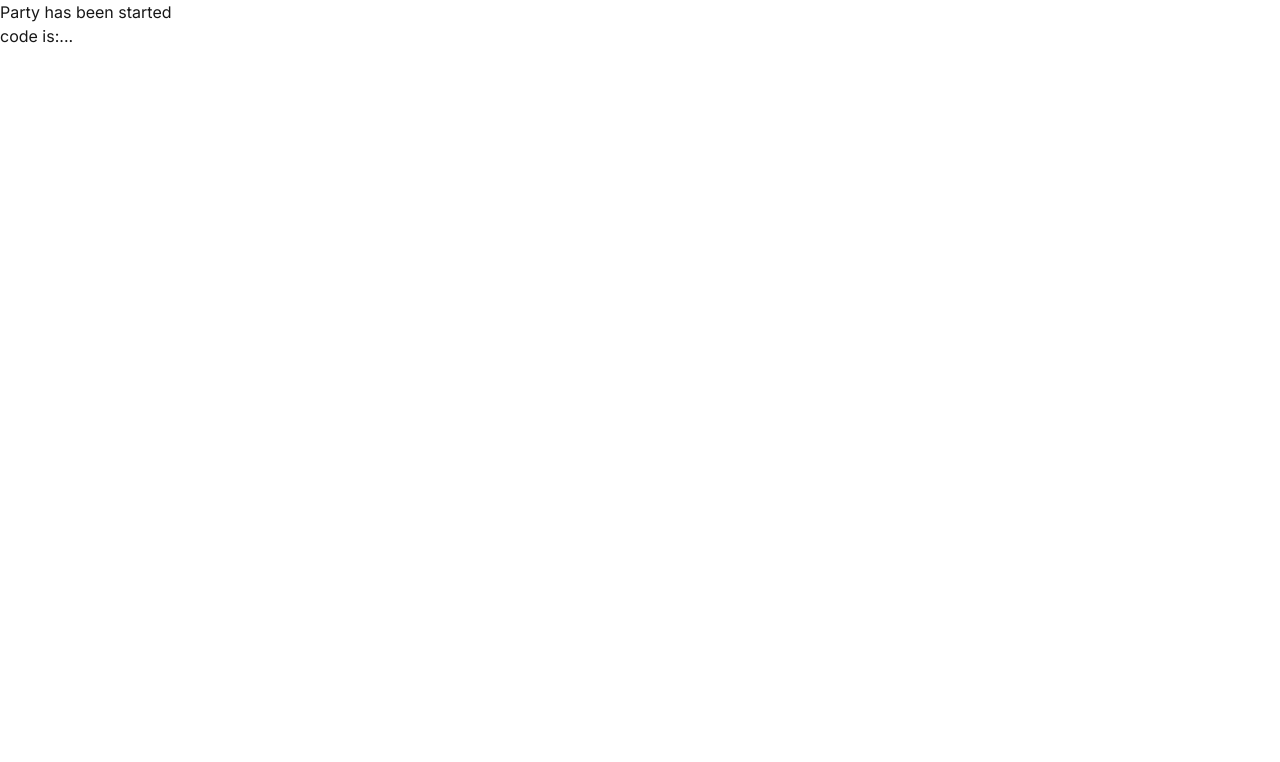
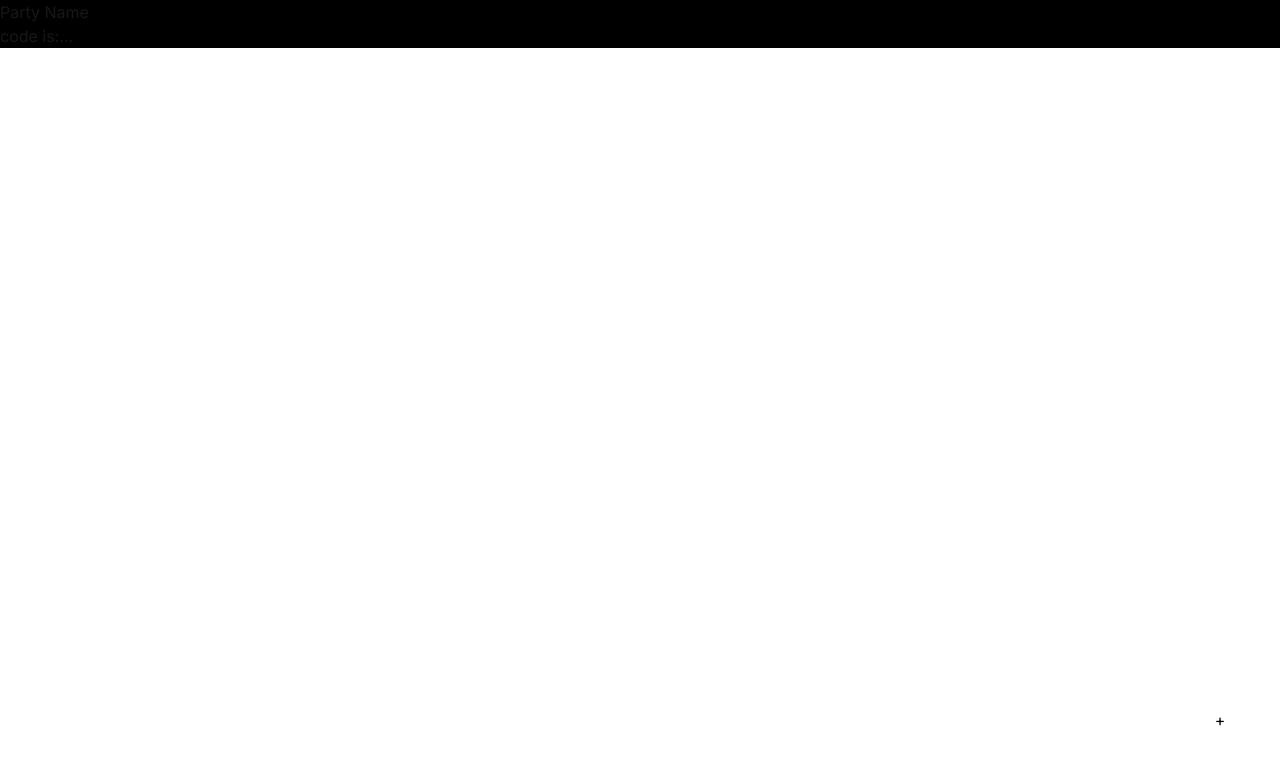
Before and after one commit to Isseymay/auxHelper, a Next.js app: page /start in a window 1280 px wide. Shown: the top 762 px of the page. Built offline with nearby package versions, Linux system fonts and the light colour scheme.

Commit message:
Create song_entry component

```diff
--- /dev/null
+++ b/app/Components/song_entry.tsx
@@ -0,0 +1,48 @@
+"use client"
+
+import { useState } from "react"
+
+export default function SongEntry({song_name="All Star", song_artist="Smash Mouth"}){
+    const [upvoteCount, setUpvoteCount] = useState(0);
+    const [downvoteCount, setDownvoteCount] = useState(0);
+
+    return(
+        <div className="song-container flex w-full h-20 m-6">
+            <div className="song-bg flex rounded-md w-full h-full justify-between bg-purple-900 p-5">
+                <div className="song-stuff flex items-center gap-3">
+                    <div className="img-placeholder h-15 aspect-square align-left bg-green-700 content-center text-center">
+                        buh
+                    </div>
+                    <div className="song-details flex flex-col">
+                        <div className="song-name">
+                            {song_name}
+                        </div>
+                        <div className="artist-name italic">
+                            {song_artist}
+                        </div>
+
+                    </div>
+                </div>
+                <div className="vote-buttons flex border-2 items-center">
+                    <span className="upvote-text">
+                        {upvoteCount}
+                    </span>
+
+                    <button className="upvote-button" onClick={() => setUpvoteCount(upvoteCount + 1)}>
+                        up
+                    </button>
+
+                    <span className="downvote-text">
+                        {downvoteCount}
+                    </span>
+
+                    <button className="downvote-button" onClick={() => setDownvoteCount(downvoteCount + 1)}>
+                        down
+                    </button>
+
+                </div>
+            </div>
+        </div>
+    )
+
+}
--- a/app/start/page.tsx
+++ b/app/start/page.tsx
@@ -1,12 +1,39 @@
+'use client'
+
+import { useState } from "react";
+import SongEntry from "@/app/components/song_entry";
 
 export default function Home() {
+    const [songList, setSongList] = useState([] as number[])
+
+    function handleClick(){
+        setSongList((prev) => [...prev, Date.now()]);
+    }
+
+
   return (
     <div className="page">
-      <main>
-        <div className="Party-header">
-          <h1>Party has been started</h1>
-          <p>code is:<span className="party_code">...</span></p>
+      <main className="start-main">
+        <header className="Party-header sticky top-0 bg-black">
+            <span className="text-info">
+                <h1>Party Name</h1>
+                <p>code is:<span className="party_code">...</span></p>
+            </span>
+
+
+        </header>
+        <div className="start-content w-screen h-screen justify-stretch">
+            <div className="queue-container flex w-full justify-center items-top">
+                <div className="queue-content flex flex-col w-3/5">
+                    {songList.map((id) => (<SongEntry key={id}/>))}
+                </div>
+            </div>
+
+            <button className="rounded-full w-10 h-10 fixed bottom-15 right-10 bg-white text-black hover:bg-gray-400 transition-colors" onClick={handleClick}>
+            +
+            </button>
         </div>
+
       </main>
     </div>
   );
```
